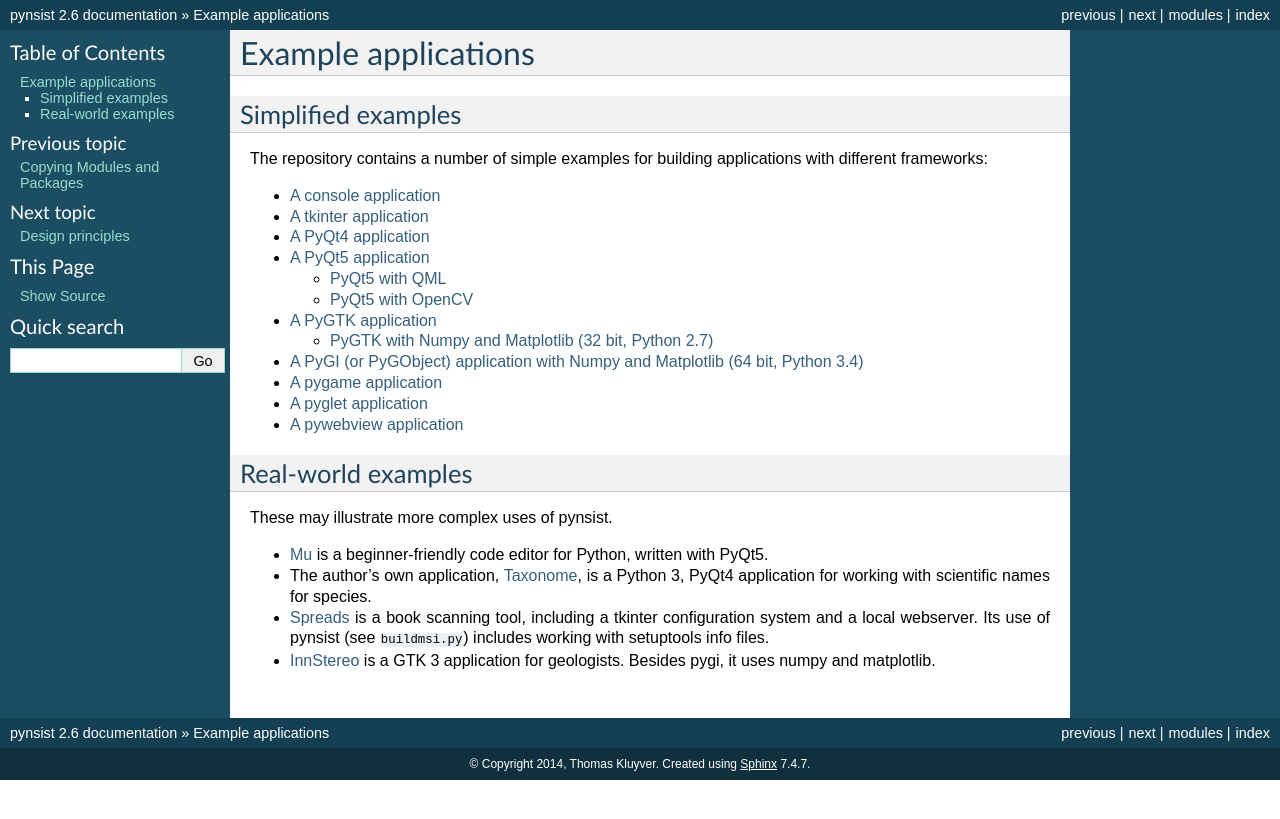
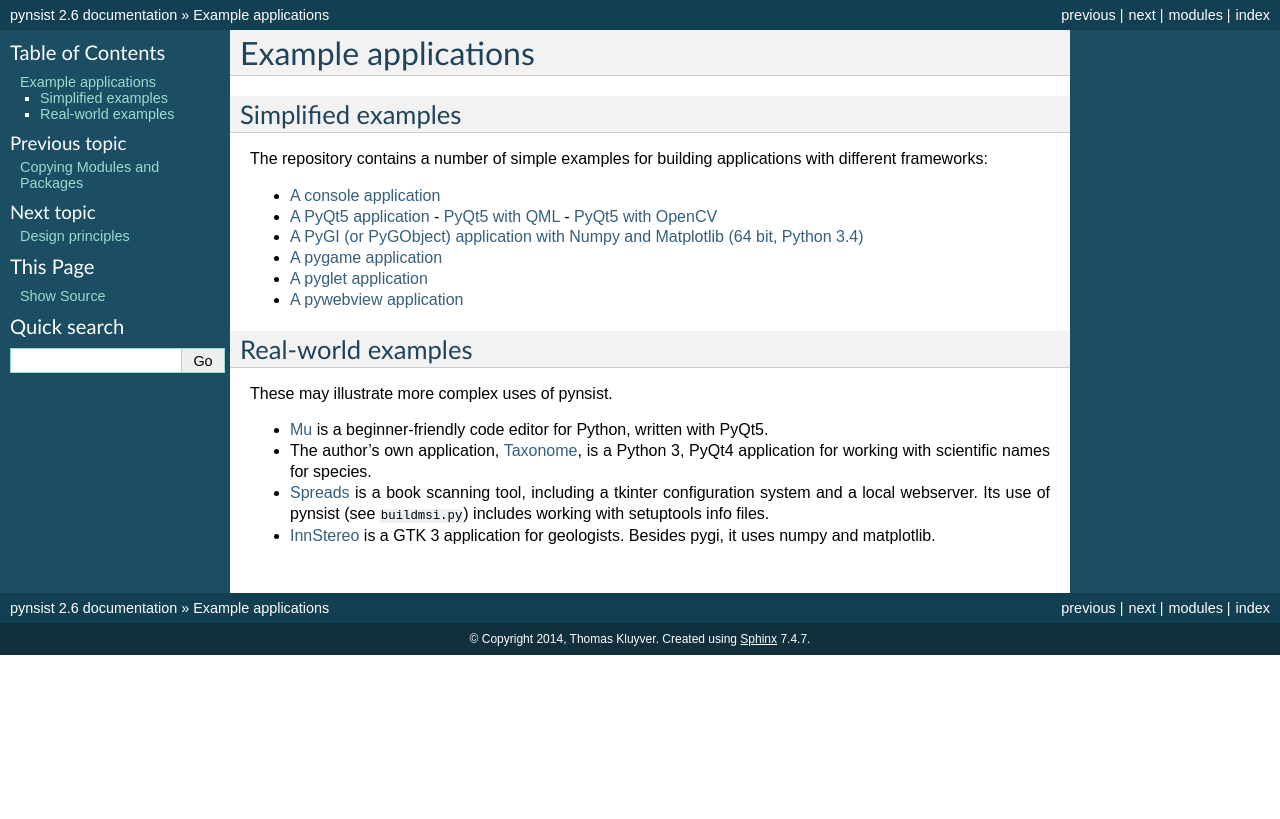
Before and after one commit to takluyver/pynsist, a Sphinx documentation site: the page built from doc/examples.rst, in a window 1280 px wide. Shown: the top 819 px of the page. Built offline with Sphinx 7.4.7, drawn with Linux system fonts in a browser that asks for light colours.

Commit message:
removed dead links from example applications

```diff
--- a/doc/examples.rst
+++ b/doc/examples.rst
@@ -8,17 +8,9 @@
 with different frameworks:
 
 - `A console application <https://github.com/takluyver/pynsist/tree/master/examples/console>`_
-- `A tkinter application <https://github.com/takluyver/pynsist/tree/master/examples/tkinter>`_
-- `A PyQt4 application <https://github.com/takluyver/pynsist/tree/master/examples/pyqt4>`_
 - `A PyQt5 application <https://github.com/takluyver/pynsist/tree/master/examples/pyqt5>`_
-
   - `PyQt5 with QML <https://github.com/takluyver/pynsist/tree/master/examples/pyqt5_qml>`_
   - `PyQt5 with OpenCV <https://github.com/takluyver/pynsist/tree/master/examples/pyqt5_opencv>`_
-
-- `A PyGTK application <https://github.com/takluyver/pynsist/tree/master/examples/pygtk>`_
-
-  - `PyGTK with Numpy and Matplotlib (32 bit, Python 2.7) <https://github.com/takluyver/pynsist/tree/master/examples/pygtk_mpl_numpy>`_
-
 - `A PyGI (or PyGObject) application with Numpy and Matplotlib (64 bit, Python 3.4) <https://github.com/takluyver/pynsist/tree/master/examples/pygi_mpl_numpy>`_
 - `A pygame application <https://github.com/takluyver/pynsist/tree/master/examples/pygame>`_
 - `A pyglet application <https://github.com/takluyver/pynsist/tree/master/examples/pyglet>`_
```
